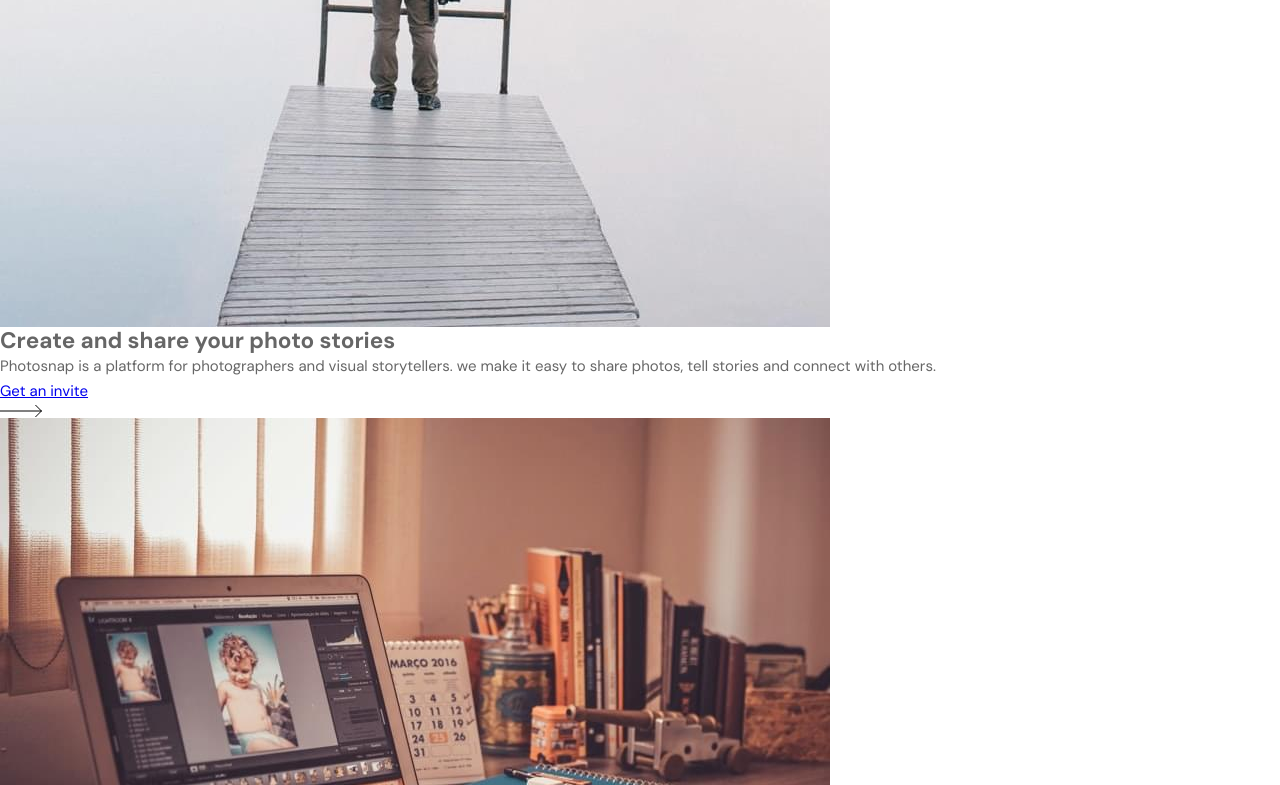
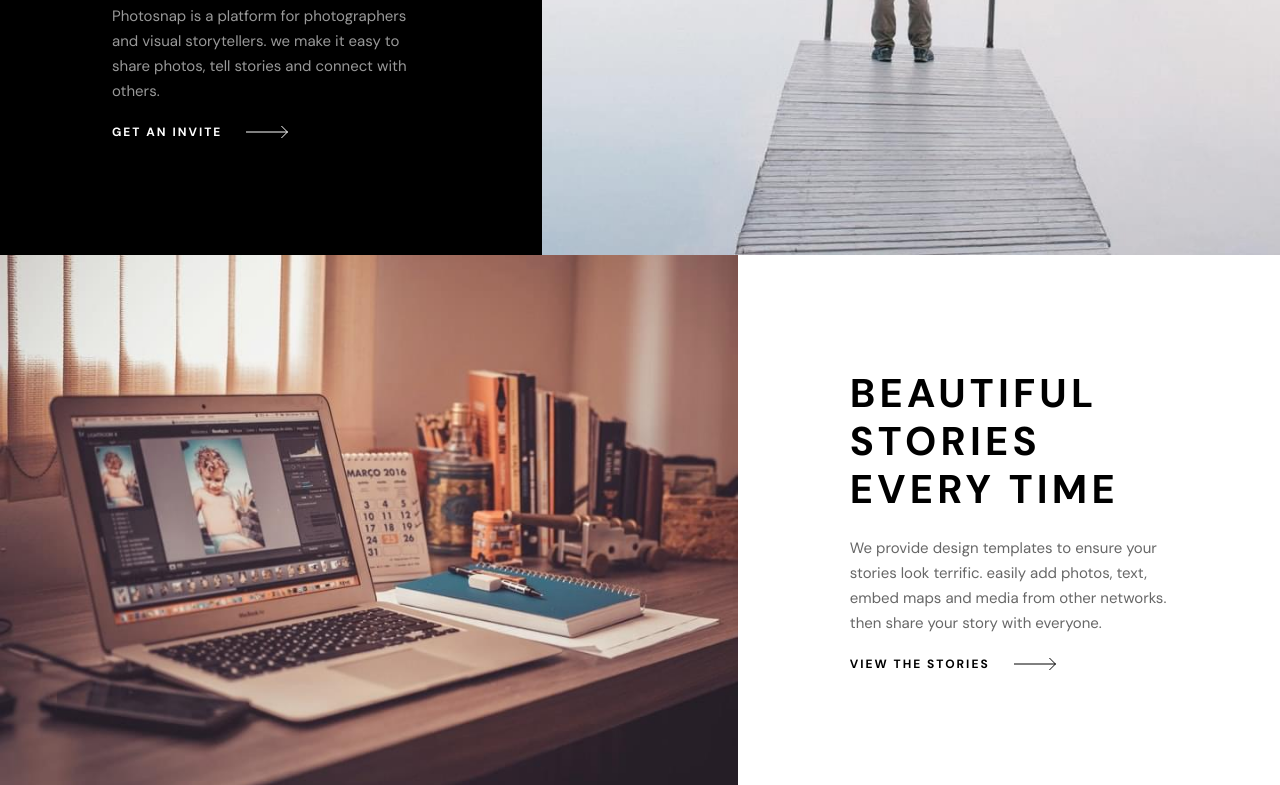
Before and after one commit to karolbanat/photosnap-multi-page-website, a website: page index.html in a window 1280 px wide. Shown: the part 399-1184 px from the top of the page. Drawn offline with Linux system fonts and the light colour scheme.

Commit message:
Home content and grid

```diff
--- a/index.html
+++ b/index.html
@@ -74,24 +74,26 @@
     <main id="main-content">
         <!-- create and share section start -->
         <section aria-labelledby="create-and-share-heading">
-            <div class="uneven-grid">
+            <div class="uneven-grid"
+                 data-direction="rtl">
                 <picture>
                     <source media="(min-width: 992px)"
                             srcset="./dist/assets/home/desktop/create-and-share.jpg">
                     <source media="(min-width: 768px)"
                             srcset="./dist/assets/home/tablet/create-and-share.jpg">
                     <img src="./dist/assets/home/mobile/create-and-share.jpg"
-                         alt="Man with camera standing on the platform over the lake, looking at the landscape.">
+                         alt="Man with camera standing on the platform over the lake, looking at the landscape."
+                         class="full-size-img">
                 </picture>
-                <header class="content-piece content-piece--dark content-piece--highlighted">
+                <header class="content-piece content-piece--dark content-piece--highlighted | flow">
                     <h1 id="create-and-share-heading"
-                        class="content-piece__heading">Create and share your photo stories</h1>
+                        class="content-piece__heading">Create and share your photo stories.</h1>
                     <p>Photosnap is a platform for photographers and visual storytellers. we make it
                         easy to share photos, tell stories and connect with others.</p>
                     <a href="#"
                        class="point-link point-link--light">
                         <span>Get an invite</span>
-                        <img src="./dist/assets/shared/desktop/arrow.svg"
+                        <img src="./dist/assets/shared/desktop/arrow-light.svg"
                              alt="">
                     </a>
                 </header>
@@ -101,23 +103,25 @@
 
         <!-- beautiful stories section start -->
         <section aria-labelledby="beautiful-stories-heading">
-            <div class="uneven-grid">
+            <div class="uneven-grid"
+                 data-direction="ltr">
                 <picture>
                     <source media="(min-width: 992px)"
                             srcset="./dist/assets/home/desktop/beautiful-stories.jpg">
                     <source media="(min-width: 768px)"
                             srcset="./dist/assets/home/tablet/beautiful-stories.jpg">
                     <img src="./dist/assets/home/mobile/beautiful-stories.jpg"
-                         alt="Desk with phone, laptop with picture editing software opened, notebook, calendar and books on it.">
+                         alt="Desk with phone, laptop with picture editing software opened, notebook, calendar and books on it."
+                         class="full-size-img">
                 </picture>
-                <header class="content-piece content-piece--light">
+                <header class="content-piece content-piece--light | flow">
                     <h2 id="beautiful-stories-heading"
                         class="content-piece__heading">Beautiful stories every time</h2>
                     <p>We provide design templates to ensure your stories look terrific. easily add
                         photos, text, embed maps and media from other networks. then share your story
                         with everyone.</p>
                     <a href="#"
-                       class="point-link point-link--light">
+                       class="point-link point-link--dark">
                         <span>View the stories</span>
                         <img src="./dist/assets/shared/desktop/arrow.svg"
                              alt="">
@@ -129,23 +133,25 @@
 
         <!-- designed for everyone section start -->
         <section aria-labelledby="designed-for-everyone-heading">
-            <div class="uneven-grid">
+            <div class="uneven-grid"
+                 data-direction="rtl">
                 <picture>
                     <source media="(min-width: 992px)"
                             srcset="./dist/assets/home/desktop/designed-for-everyone.jpg">
                     <source media="(min-width: 768px)"
                             srcset="./dist/assets/home/tablet/designed-for-everyone.jpg">
                     <img src="./dist/assets/home/mobile/designed-for-everyone.jpg"
-                         alt="Man on the black background holding a camera.">
+                         alt="Man on the black background holding a camera."
+                         class="full-size-img">
                 </picture>
-                <header class="content-piece content-piece--light">
+                <header class="content-piece content-piece--light | flow">
                     <h2 id="designed-for-everyone-heading"
                         class="content-piece__heading">Designed for everyone</h2>
                     <p>Photosnap can help you create stories that resonate with your audience. Our
                         tool is designed for photographers of all levels, brands, businesses you name it.
                         View the stories.</p>
                     <a href="#"
-                       class="point-link point-link--light">
+                       class="point-link point-link--dark">
                         <span>View the stories</span>
                         <img src="./dist/assets/shared/desktop/arrow.svg"
                              alt="">
--- a/src/sass/abstracts/_variables.scss
+++ b/src/sass/abstracts/_variables.scss
@@ -2,6 +2,7 @@ $breakpoints: (
 	small: 36rem,
 	medium: 48rem,
 	large: 62em,
+	xlarge: 75em,
 );
 
 $colors: (
@@ -12,6 +13,7 @@ $colors: (
 	),
 	neutral: (
 		100: hsl(0deg 0% 100%),
+		160: hsl(0deg 0% 100% / 0.6),
 		400: hsl(0deg 0% 87%),
 		900: hsl(0deg 0% 0%),
 		925: hsl(0deg 0% 0% / 0.25),
--- /dev/null
+++ b/src/sass/components/_content-piece.scss
@@ -0,0 +1,37 @@
+@use '../abstracts/mixins' as mxn;
+
+.content-piece {
+	--flow-spacer: 1.5em;
+	display: grid;
+	align-content: center;
+	padding-inline: 3.2rem;
+	padding-block: 7.2rem;
+	background-color: var(--bg-content);
+	color: var(--clr-content-text);
+	@include mxn.mq(medium) {
+		padding-inline: 5.4rem;
+	}
+	@include mxn.mq(large) {
+		padding-inline: 11.2rem;
+	}
+
+	&__heading {
+		max-width: 14ch;
+		font-size: var(--fz-700);
+		font-weight: var(--fw-bold);
+		text-transform: uppercase;
+		letter-spacing: var(--ls-400);
+		color: var(--clr-content-heading, black);
+	}
+
+	&--dark {
+		--bg-content: var(--clr-neutral-900);
+		--clr-content-heading: var(--clr-neutral-100);
+		--clr-content-text: var(--clr-neutral-160);
+	}
+	&--light {
+		--bg-content: var(--clr-neutral-100);
+		--clr-content-heading: var(--clr-neutral-900);
+		--clr-content-text: var(--clr-neutral-960);
+	}
+}
--- a/src/sass/components/_index.scss
+++ b/src/sass/components/_index.scss
@@ -1,3 +1,4 @@
 @forward './buttons';
 @forward './links';
 @forward './primary-navigation';
+@forward './content-piece';
--- a/src/sass/components/links/_index.scss
+++ b/src/sass/components/links/_index.scss
@@ -1 +1,2 @@
 @forward './link';
+@forward './point-link';
--- /dev/null
+++ b/src/sass/components/links/_point-link.scss
@@ -0,0 +1,27 @@
+.point-link {
+	display: inline-flex;
+	align-items: center;
+	gap: 2.4rem;
+	font-size: var(--fz-200);
+	font-weight: var(--fw-bold, 700);
+	text-transform: uppercase;
+	text-decoration: none;
+	letter-spacing: var(--ls-500);
+	color: var(--point-link-text, currentColor);
+	cursor: pointer;
+
+	&:hover,
+	&:focus-visible {
+		& span {
+			text-decoration: underline;
+		}
+	}
+
+	&--light {
+		--point-link-text: var(--clr-neutral-100);
+	}
+
+	&--dark {
+		--point-link-text: var(--clr-neutral-900);
+	}
+}
--- /dev/null
+++ b/src/sass/layout/_grid.scss
@@ -0,0 +1,42 @@
+@use '../abstracts/mixins' as mxn;
+
+.uneven-grid {
+	display: grid;
+	grid-auto-flow: dense;
+	@include mxn.mq(medium) {
+		grid-template-columns: var(--first-column, 1fr) var(--second-column, 1fr);
+
+		&[data-direction='rtl'] {
+			--first-column: calc(495 / 768 * 100%);
+			--second-column: calc(273 / 768 * 100%);
+			& > :nth-child(2n) {
+				grid-column: 1;
+			}
+
+			& > :nth-child(2n + 1) {
+				grid-column: 2;
+			}
+		}
+		&[data-direction='ltr'] {
+			--first-column: calc(273 / 768 * 100%);
+			--second-column: calc(495 / 768 * 100%);
+			& > :nth-child(2n) {
+				grid-column: 2;
+			}
+
+			& > :nth-child(2n + 1) {
+				grid-column: 1;
+			}
+		}
+	}
+	@include mxn.mq(xlarge) {
+		&[data-direction='rtl'] {
+			--first-column: calc(610 / 1440 * 100%);
+			--second-column: calc(830 / 1440 * 100%);
+		}
+		&[data-direction='ltr'] {
+			--first-column: calc(830 / 1440 * 100%);
+			--second-column: calc(610 / 1440 * 100%);
+		}
+	}
+}
--- a/src/sass/layout/_index.scss
+++ b/src/sass/layout/_index.scss
@@ -1,3 +1,4 @@
 @forward './flow';
 @forward './container';
 @forward './flex';
+@forward './grid';
--- /dev/null
+++ b/src/sass/utility/_image.scss
@@ -0,0 +1,5 @@
+.full-size-img {
+	width: 100%;
+	height: 100%;
+	object-fit: cover;
+}
--- a/src/sass/utility/_index.scss
+++ b/src/sass/utility/_index.scss
@@ -1,2 +1,3 @@
 @forward './visually-hidden';
 @forward './skip-link';
+@forward './image';
```
Also changed, not shown: dist/assets/shared/desktop/arrow-light.svg (added), dist/css/main.min.css, src/assets/shared/desktop/arrow-light.svg (added).
